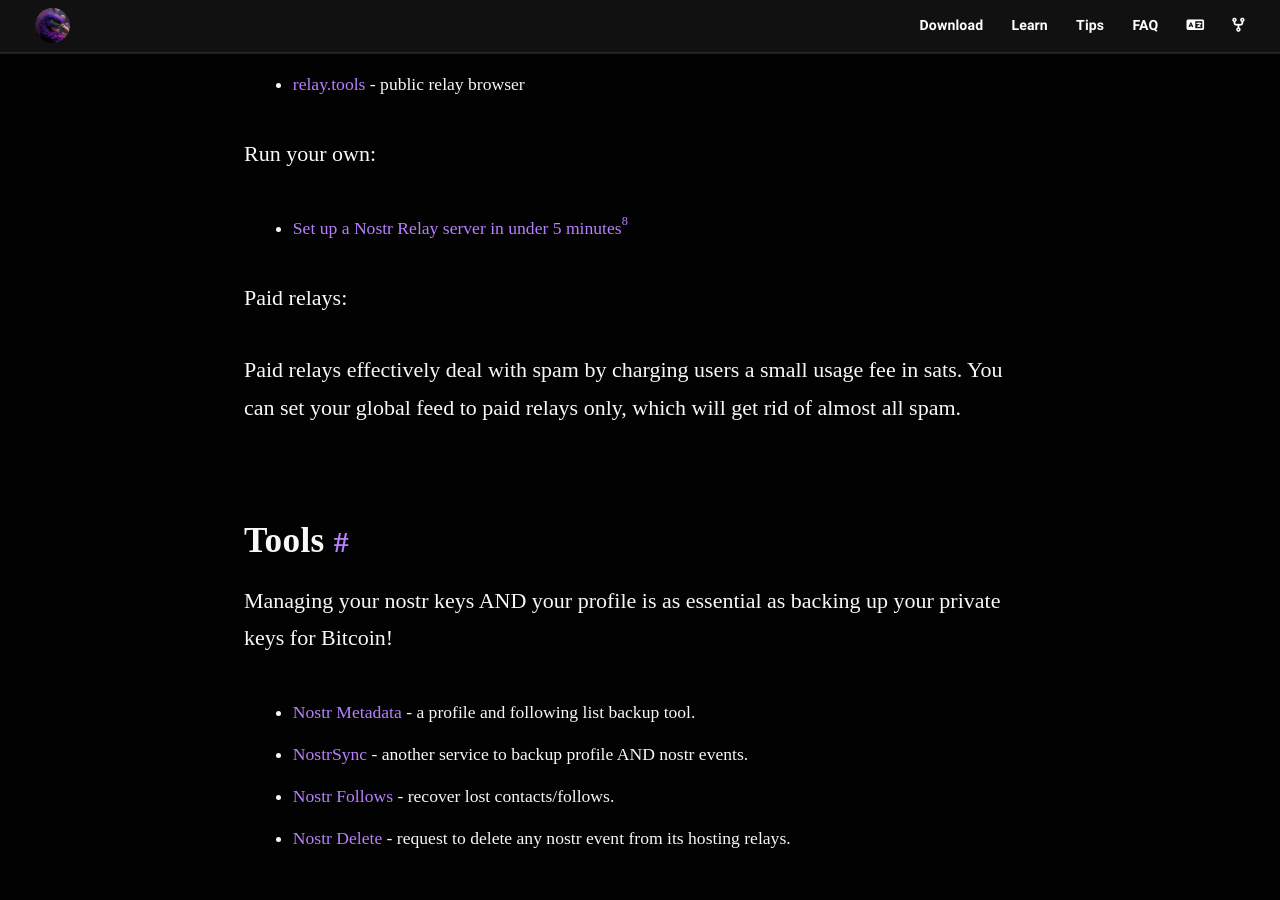
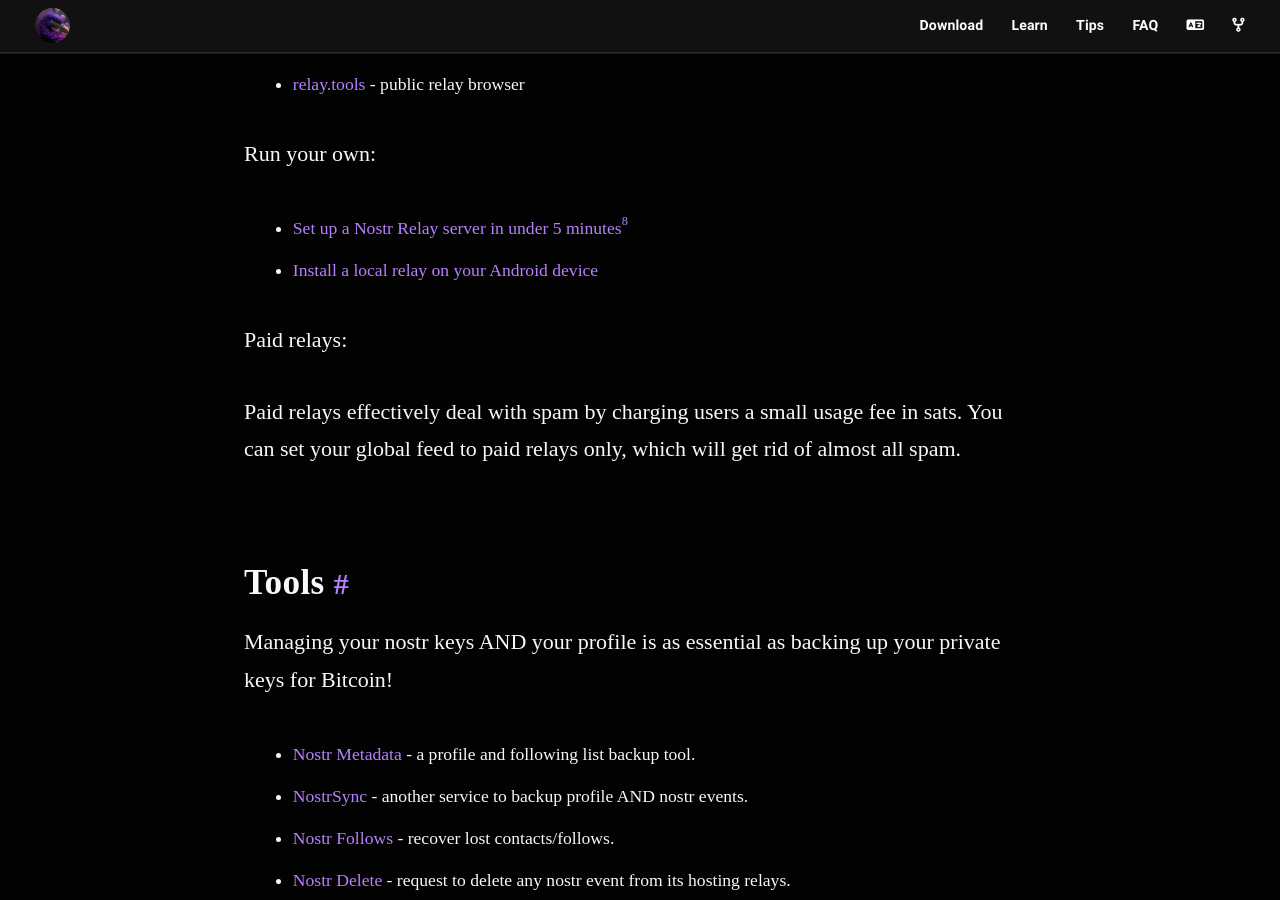
Before and after one commit to nostr-resources/nostr-resources.github.io, a Jekyll site: the page built from index.md, in a window 1280 px wide and 900 px high, scrolled down 8637 px. Built offline with Jekyll 4.4.1, drawn with Linux system fonts in a browser that asks for light colours; some web fonts are replaced; some of the changed text lies outside the part shown.

Commit message:
Update index.md

```diff
--- a/index.md
+++ b/index.md
@@ -267,6 +267,7 @@ many relays & you can run your own.
 Run your own:
 
 - [Set up a Nostr Relay server in under 5 minutes](https://andreneves.xyz/p/set-up-a-nostr-relay-server-in-under)[^fn-fork]
+- [Install a local relay on your Android device](https://github.com/greenart7c3/Citrine?tab=readme-ov-file#download)
 
 Paid relays:
 
@@ -544,6 +545,7 @@ Videos:
 - [How To Use NOSTR](https://youtu.be/qn-Zp491t4Y) by [BTC Sessions](nostr:npub1rxysxnjkhrmqd3ey73dp9n5y5yvyzcs64acc9g0k2epcpwwyya4spvhnp8)
 - [Social Media is broken. Can we fix it?](https://youtu.be/aA-jiiepOrE) by [Max DeMarco](nostr:npub1lelkh3hhxw9hdwlcpk6q9t0xt9f7yze0y0nxazvzqjmre3p98x3sthkvyz)
 - [Nostr - FOSDEM 2025](https://youtu.be/Tbt3jL1Ms0w) by [Wouter Constant](nostr:npub1t6jxfqz9hv0lygn9thwndekuahwyxkgvycyscjrtauuw73gd5k7sqvksrw)
+- [How to Optimize Your Nostr Relays](https://www.youtube.com/watch?v=TFH7Xr0cJ0w&t=8s) by [bohemia](nostr:npub1fhpw2ux9flhcxyl6xp84996qgnkkcy59zqzjvq9fhpxcx7upymus69ds8n)
 
 For conference videos have a look at the [nostr world](https://www.youtube.com/@nostrworld) channel.
 
```
